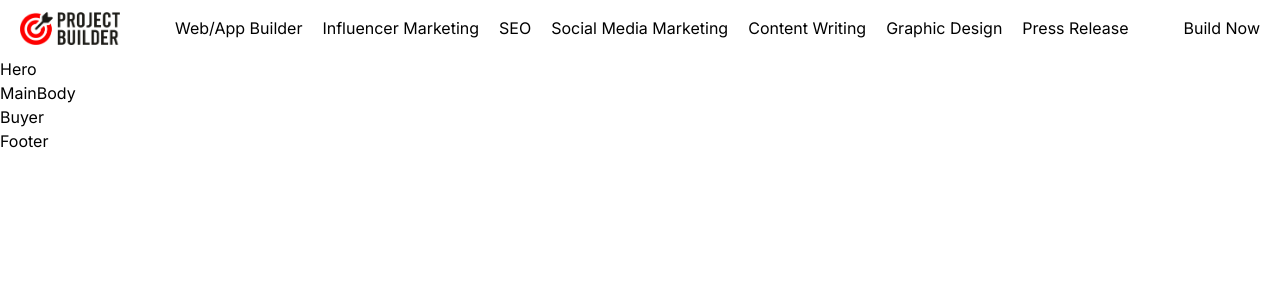
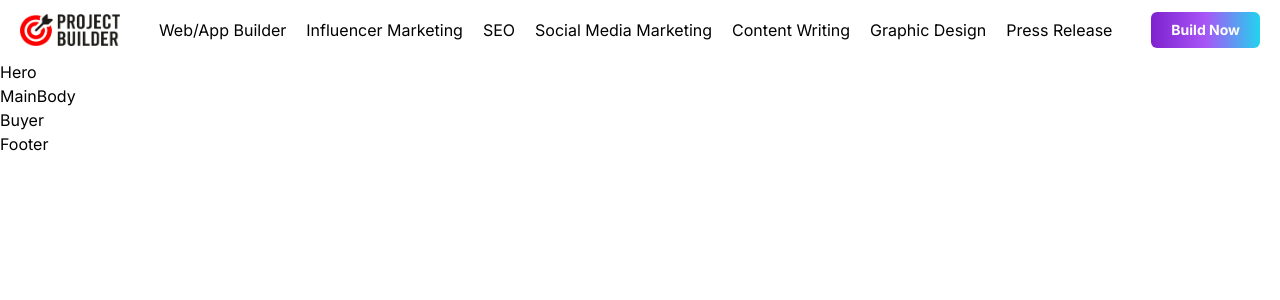
Before and after one commit to robinmahto/project-builder, a Next.js app: page / in a window 1280 px wide. Shown: the top 300 px of the page. Built offline with nearby package versions, Linux system fonts and the light colour scheme.

Commit message:
add navbar

```diff
--- a/components/Navbar.jsx
+++ b/components/Navbar.jsx
@@ -4,7 +4,7 @@ const Navbar = () => {
   return (
     <>
       {navlistContent?.map((navItem, index) => {
-        return <li key={index} className=" hover:text-teal-700 cursor-pointer">{navItem}</li>;
+        return <li key={index} className=" hover:text-purple-100 ease-in-out duration-300 cursor-pointer">{navItem}</li>;
       })}
     </>
   );
--- a/pages/Home.jsx
+++ b/pages/Home.jsx
@@ -17,7 +17,9 @@ const Home = () => {
             <Navbar />
           </ul>
           <div>
-            <button>Build Now</button>
+            <button className="px-5 py-2 rounded-md text-white text-sm font-bold bg-gradient-to-r hover:bg-gradient-to-l  from-purple-700 via-purple-500 to-cyan-400 transform hover:scale-110 transition-transform duration-300">
+              Build Now
+            </button>
           </div>
         </nav>
         <Hero />
--- a/tailwind.config.js
+++ b/tailwind.config.js
@@ -12,6 +12,9 @@ module.exports = {
         "gradient-conic":
           "conic-gradient(from 180deg at 50% 50%, var(--tw-gradient-stops))",
       },
+      colors:{
+        'purple-100':"#830FE7"
+      }
     },
   },
   plugins: [],
```
